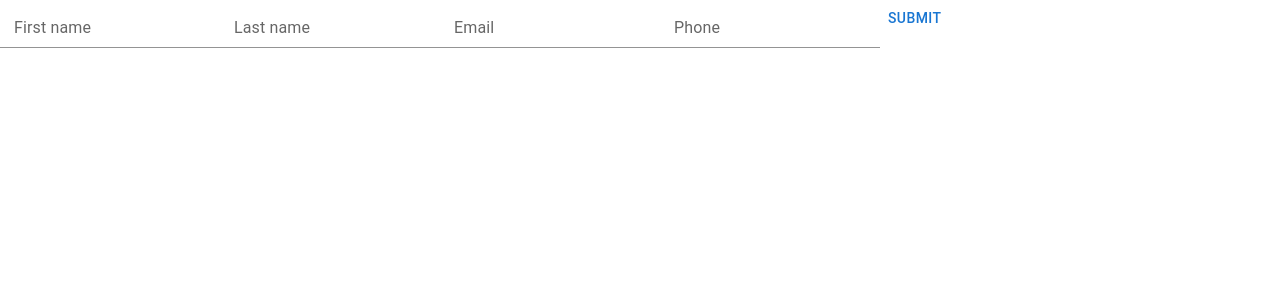
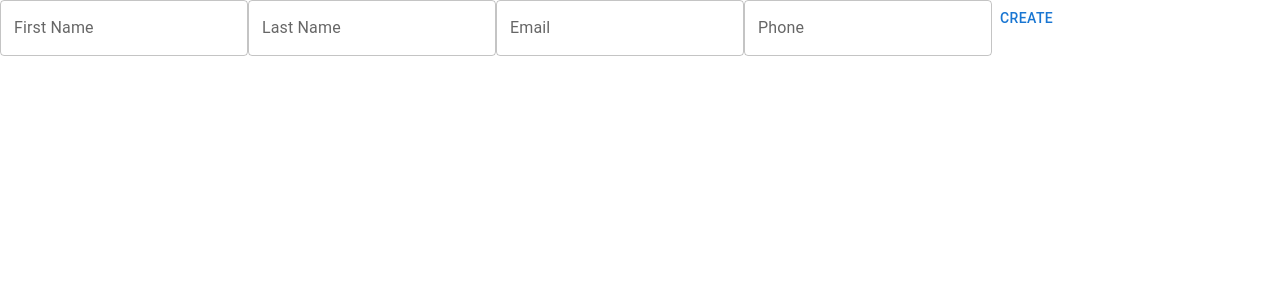
Before and after one commit to Hangtu/codeChallenge, a Next.js app: page /contacts/create in a window 1280 px wide. Shown: the top 300 px of the page. Built offline with nearby package versions, Linux system fonts and the light colour scheme.

Commit message:
delete page

```diff
--- a/components/ContactsForm/index.tsx
+++ b/components/ContactsForm/index.tsx
@@ -1,5 +1,5 @@
 import React, { FC } from 'react'
-import { Button, FormControl, Input, InputLabel } from '@mui/material'
+import { Button, FormControl, TextField } from '@mui/material'
 import { useForm } from 'react-hook-form'
 import { yupResolver } from '@hookform/resolvers/yup'
 import { contactSchema } from '../../yup/contactForm'
@@ -7,10 +7,12 @@ import { ContactFormModel } from '../../models'
 
 interface ContactsFormComponentProps {
   onSubmit: (value: ContactFormModel, reset: () => void) => void
+  submitText: string
 }
 
 export const ContactsFormComponent: FC<ContactsFormComponentProps> = ({
   onSubmit,
+  submitText,
 }) => {
   const {
     register,
@@ -24,46 +26,46 @@ export const ContactsFormComponent: FC<ContactsFormComponentProps> = ({
   return (
     <form onSubmit={handleSubmit((data) => onSubmit(data, reset))}>
       <FormControl>
-        <InputLabel htmlFor="first-name">First name</InputLabel>
-        <Input
+        <TextField
           id="first-name"
+          label="First Name"
+          variant="outlined"
           {...register('firstName')}
-          aria-describedby="my-helper-text"
         />
         <p>{errors.firstName?.message}</p>
       </FormControl>
 
       <FormControl>
-        <InputLabel htmlFor="last-name">Last name</InputLabel>
-        <Input
+        <TextField
           id="last-name"
+          label="Last Name"
+          variant="outlined"
           {...register('lastName')}
-          aria-describedby="my-helper-text"
         />
         <p>{errors.lastName?.message}</p>
       </FormControl>
 
       <FormControl>
-        <InputLabel htmlFor="email">Email</InputLabel>
-        <Input
+        <TextField
           id="email"
+          label="Email"
+          variant="outlined"
           {...register('email')}
-          aria-describedby="my-helper-text"
         />
         <p>{errors.email?.message}</p>
       </FormControl>
 
       <FormControl>
-        <InputLabel htmlFor="phone">Phone</InputLabel>
-        <Input
+        <TextField
           id="phone"
+          label="Phone"
+          variant="outlined"
           {...register('phone')}
-          aria-describedby="my-helper-text"
         />
         <p>{errors.phone?.message}</p>
       </FormControl>
 
-      <Button type="submit">Submit</Button>
+      <Button type="submit">{submitText}</Button>
     </form>
   )
 }
--- a/pages/contacts/create.tsx
+++ b/pages/contacts/create.tsx
@@ -55,7 +55,7 @@ const Create: FC<NextPage> = () => {
           handleClose={handleClose as never}
         />
       )}
-      <ContactsFormComponent onSubmit={createContact} />
+      <ContactsFormComponent onSubmit={createContact} submitText={'Create'} />
     </>
   )
 }
```
Also changed, not shown: models/index.tsx (+8 -1 lines), pages/contacts/[id]/delete.tsx (added, +77 -0 lines), pages/contacts/[id]/update.tsx (added, +77 -0 lines), pages/index.tsx (+34 -7 lines), 1 other file (tests, documents, lock files or other folders).
